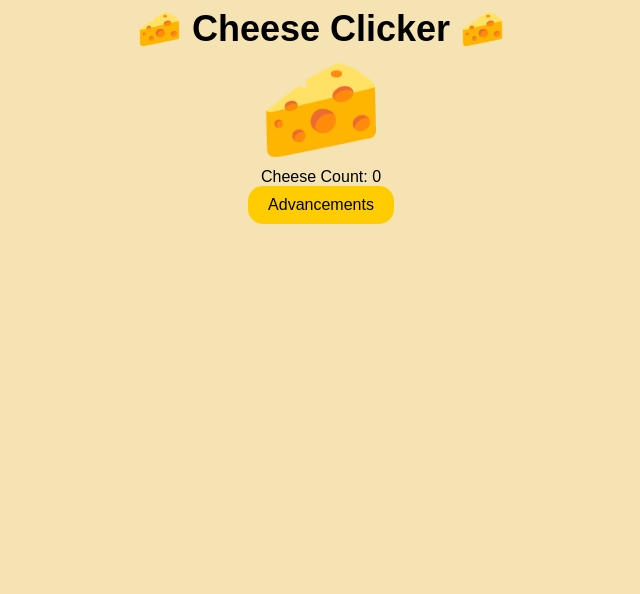
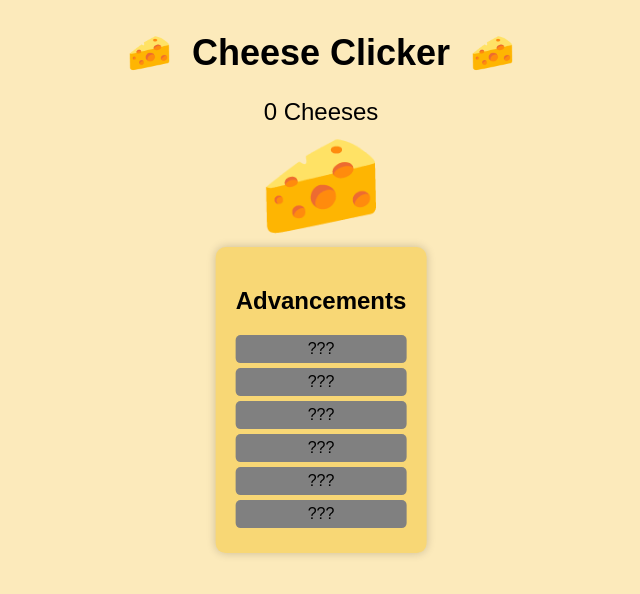
Before and after one commit to itsssskye/cheese-clicker, a plain HTML site: page index.html in a window 1280 px wide. Both pictures are taken after a click on the button "Advancements". Shown: the whole page, without its empty margins (319-959 px from the left). Drawn offline with Linux system fonts and the light colour scheme.

Commit message:
Update index.html

```diff
--- a/index.html
+++ b/index.html
@@ -6,123 +6,174 @@
     <title>Cheese Clicker</title>
     <style>
         body {
-            background-color: #f5e3b3;
             text-align: center;
+            background-color: #fceabb;
             font-family: Arial, sans-serif;
+            user-select: none;
         }
-        #cheese {
-            font-size: 100px;
-            cursor: pointer;
-            user-select: none;
-            transition: transform 0.1s;
-        }
-        #cheese:hover {
-            transform: scale(1.1);
-        }
-        #title {
-            display: flex;
-            align-items: center;
-            justify-content: center;
+        h1 {
             font-size: 36px;
-            font-weight: bold;
+            position: relative;
+            display: inline-block;
         }
         .cheese-icon {
             font-size: 36px;
             cursor: pointer;
             margin: 0 10px;
         }
-        #advancements-btn {
+        #cheese {
+            font-size: 100px;
+            cursor: pointer;
+            transition: transform 0.1s ease-in-out;
+        }
+        #cheese:hover {
+            transform: scale(1.1);
+        }
+        #cheese:not(:hover) {
+            transform: scale(1);
+        }
+        #counter {
+            font-size: 24px;
+        }
+        #advancementButton {
+            margin-top: 20px;
             padding: 10px 20px;
+            border-radius: 10px;
             background-color: #ffcc00;
             border: none;
-            border-radius: 15px;
             cursor: pointer;
-            font-size: 16px;
         }
-        #advancements-popup {
+        #advancementsPopup {
             display: none;
             position: fixed;
             top: 50%;
             left: 50%;
             transform: translate(-50%, -50%);
-            background: #ffd966;
+            background-color: #f8d775;
             padding: 20px;
             border-radius: 10px;
-            box-shadow: 0px 4px 10px rgba(0, 0, 0, 0.2);
+            box-shadow: 0px 0px 10px rgba(0, 0, 0, 0.2);
         }
-        .hidden {
-            display: none;
+        .advancement {
+            padding: 5px;
+            margin: 5px 0;
+            border-radius: 5px;
+            background-color: gray;
         }
-        #cheat-bar {
+        .unlocked {
+            background-color: gold;
+        }
+        #cheatBar {
             display: none;
             margin-top: 10px;
             padding: 5px;
-            border: 1px solid #000;
-            background: #ffecb3;
+            border: 2px solid #333;
+            border-radius: 5px;
+        }
+        .notification {
+            position: fixed;
+            bottom: 20px;
+            right: 20px;
+            background-color: gold;
+            padding: 10px;
+            border-radius: 5px;
+            display: none;
         }
     </style>
 </head>
 <body>
-    <div id="title">
+    <h1>
         <span class="cheese-icon" onclick="toggleCheatBar()">🧀</span>
         Cheese Clicker
         <span class="cheese-icon" onclick="toggleCheatBar()">🧀</span>
-    </div>
-    <div id="cheese" onclick="incrementCheese()">🧀</div>
-    <div id="counter">Cheese Count: 0</div>
-    <input type="number" id="cheat-bar" placeholder="Enter cheese amount" onkeydown="applyCheat(event)">
-    <button id="advancements-btn" onclick="toggleAdvancements()">Advancements</button>
-    <div id="advancements-popup">
-        <h3>Advancements</h3>
-        <ul id="advancements-list"></ul>
-    </div>
-    <audio id="notification-sound" src="notification.wav"></audio>
+    </h1>
+    <br>
+    <span id="counter">0 Cheeses</span>
+    <br>
+    <span id="cheese" onclick="incrementCheese()">🧀</span>
+    <br>
+    <input type="number" id="cheatBar" placeholder="Enter cheese count" onkeypress="handleCheat(event)">
+    <br>
+    <button id="advancementButton" onclick="toggleAdvancements()">Advancements</button>
+    <div id="advancementsPopup"></div>
+    <div id="notification" class="notification"></div>
+    <audio id="notifSound" src="notification.wav"></audio>
     <script>
         let cheeseCount = 0;
-        let advancements = [
-            { count: 50, name: "???", description: "???", unlocked: false },
-            { count: 100, name: "???", description: "???", unlocked: false },
-            { count: 500, name: "???", description: "???", unlocked: false },
-            { count: 1000, name: "???", description: "???", unlocked: false },
-            { count: 100000, name: "???", description: "???", unlocked: false }
+        let unlockedAdvancements = [];
+        const advancements = [
+            { count: 50, name: "Novice Cheeser", description: "Clicked 50 times." },
+            { count: 100, name: "Better Cheeser", description: "Clicked 100 times." },
+            { count: 250, name: "Advanced Cheeser", description: "Clicked 250 times." },
+            { count: 500, name: "Master Cheeser", description: "Clicked 500 times." },
+            { count: 1000, name: "Legendary Cheeser", description: "Clicked 1000 times." },
+            { count: 10000, name: "Ultimate Cheeser", description: "Clicked 10000 times." }
         ];
+
         function incrementCheese() {
             cheeseCount++;
-            document.getElementById("counter").innerText = "Cheese Count: " + cheeseCount;
+            document.getElementById("counter").innerText = cheeseCount + " Cheeses";
             checkAdvancements();
         }
+
+        function checkAdvancements() {
+            advancements.forEach(a => {
+                if (cheeseCount >= a.count && !unlockedAdvancements.includes(a.name)) {
+                    unlockedAdvancements.push(a.name);
+                    showNotification(a.name);
+                }
+            });
+        }
+
+        function toggleAdvancements() {
+            let popup = document.getElementById("advancementsPopup");
+            if (popup.style.display === "none" || popup.style.display === "") {
+                popup.style.display = "block";
+                renderAdvancements();
+            } else {
+                popup.style.display = "none";
+            }
+        }
+
+        function renderAdvancements() {
+            let popup = document.getElementById("advancementsPopup");
+            popup.innerHTML = "<h2>Advancements</h2>";
+            advancements.forEach(a => {
+                let div = document.createElement("div");
+                div.classList.add("advancement");
+                if (unlockedAdvancements.includes(a.name)) {
+                    div.classList.add("unlocked");
+                    div.innerText = `${a.name} - ${a.description}`;
+                } else {
+                    div.innerText = "???";
+                }
+                popup.appendChild(div);
+            });
+        }
+
         function toggleCheatBar() {
-            let cheatBar = document.getElementById("cheat-bar");
-            cheatBar.style.display = cheatBar.style.display === "none" ? "block" : "none";
+            let cheatBar = document.getElementById("cheatBar");
+            cheatBar.style.display = cheatBar.style.display === "none" || cheatBar.style.display === "" ? "block" : "none";
         }
-        function applyCheat(event) {
+
+        function handleCheat(event) {
             if (event.key === "Enter") {
                 let value = parseInt(event.target.value);
                 if (!isNaN(value)) {
                     cheeseCount = value;
-                    document.getElementById("counter").innerText = "Cheese Count: " + cheeseCount;
+                    document.getElementById("counter").innerText = cheeseCount + " Cheeses";
                     checkAdvancements();
                 }
                 event.target.value = "";
-                event.target.style.display = "none";
             }
         }
-        function toggleAdvancements() {
-            let popup = document.getElementById("advancements-popup");
-            popup.style.display = popup.style.display === "none" ? "block" : "none";
-        }
-        function checkAdvancements() {
-            advancements.forEach(adv => {
-                if (cheeseCount >= adv.count && !adv.unlocked) {
-                    adv.unlocked = true;
-                    adv.name = "New Advancement!";
-                    adv.description = "You clicked " + adv.count + " times!";
-                    let li = document.createElement("li");
-                    li.innerText = adv.name + " - " + adv.description;
-                    document.getElementById("advancements-list").appendChild(li);
-                    document.getElementById("notification-sound").play();
-                }
-            });
+
+        function showNotification(text) {
+            let notification = document.getElementById("notification");
+            notification.innerText = `Unlocked: ${text}`;
+            notification.style.display = "block";
+            document.getElementById("notifSound").play();
+            setTimeout(() => { notification.style.display = "none"; }, 3000);
         }
     </script>
 </body>
```
